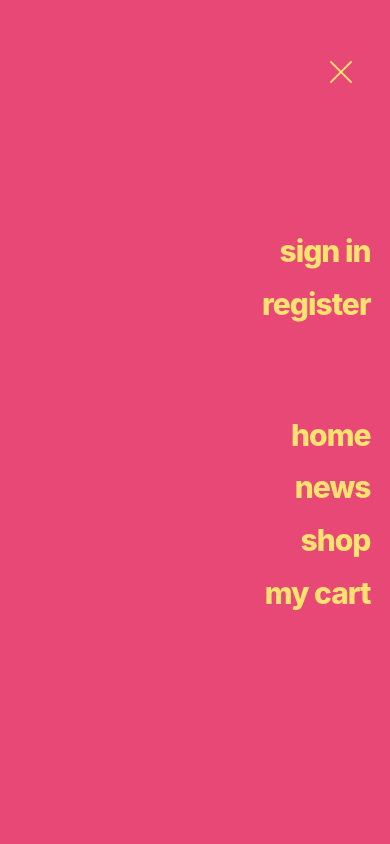
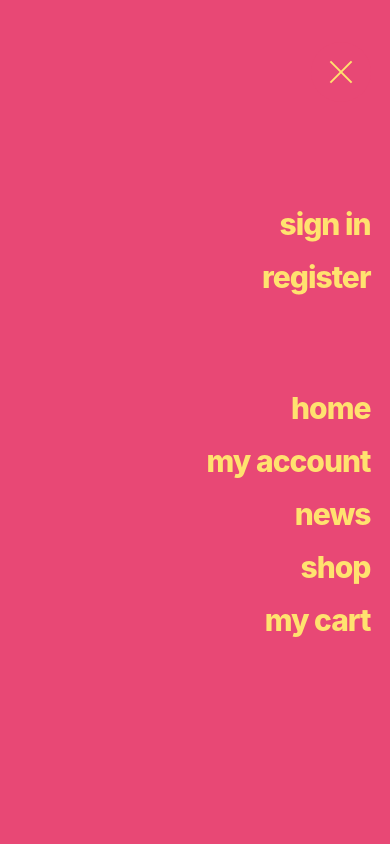
Before and after one commit to jamieTardi/pokeshop, a Next.js app in the folder Client/: page /admin/products in a window 390 px wide. Both pictures are taken after a click on the element 340 px from the left and 72 px from the top of the page. Shown: the top 844 px of the page. Built offline with nearby package versions, Linux system fonts and the light colour scheme; no server answers.

Commit message:
fixing further mobile styling

```diff
--- a/Client/Components/General/MobileNav.tsx
+++ b/Client/Components/General/MobileNav.tsx
@@ -121,6 +121,17 @@ const MobileNav = (props: Props) => {
 						Home
 					</a>
 				</Link>
+				<Link href='/myaccount'>
+					<a
+						onClick={() => {
+							setOpen(false);
+						}}
+						className={
+							open ? `${styles.nav__link} ${styles.active}` : styles.nav__link
+						}>
+						my account
+					</a>
+				</Link>
 				<Link href='/'>
 					<a
 						className={
--- a/Client/styles/Background.module.scss
+++ b/Client/styles/Background.module.scss
@@ -24,7 +24,7 @@
 	top: 0;
 	left: 0;
 	width: 100%;
-	height: 300%;
+	height: 200%;
 	overflow: hidden;
 }
 
```
